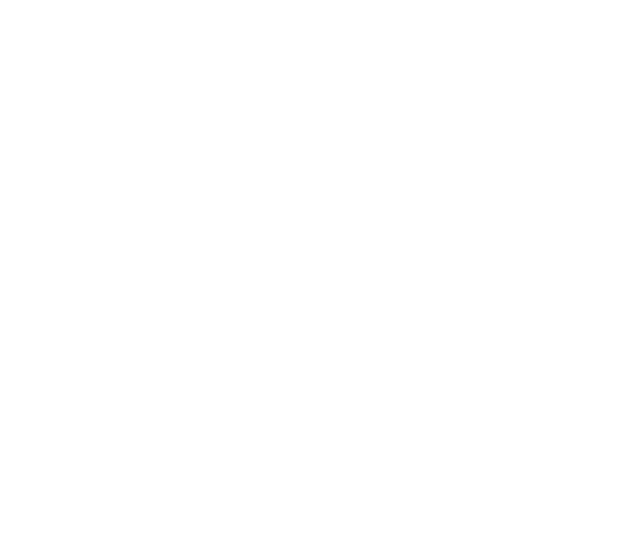
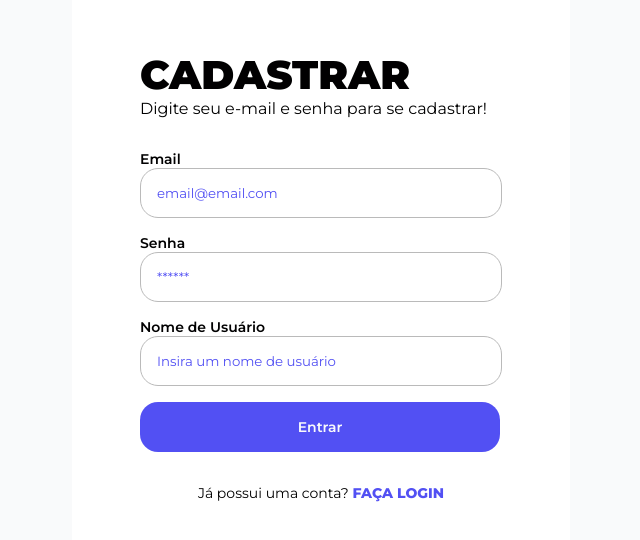
Before and after one commit to reisArthur2602/helpdev, a React (Vite) app: page /register in a window 1280 px wide. Before the commit this address had no page. Shown: the part 124-664 px from the top of the page, without its empty margins (319-959 px from the left). Built offline with nearby package versions, Linux system fonts and the light colour scheme.

Commit message:
feat: criando pagina de SignOut

```diff
--- a/src/pages/index.js
+++ b/src/pages/index.js
@@ -1,3 +1,4 @@
 export * from './signin/SignIn';
+export * from './signout/SignOut';
 // export * from './';
 // export * from './';
--- /dev/null
+++ b/src/pages/signout/SignOut.jsx
@@ -0,0 +1,45 @@
+import React from 'react';
+import * as S from './styles';
+
+import { LayoutSign } from '../../shared/layout';
+import { TextField, ButtonSubmit } from '../../shared/components';
+import { NavLink } from 'react-router-dom';
+
+export const SignOut = () => {
+  return (
+    <LayoutSign>
+      {/* title */}
+      <div>
+        <S.H1>Cadastrar</S.H1>
+        <span>Digite seu e-mail e senha para se cadastrar!</span>
+      </div>
+
+      {/* form */}
+      <S.Form>
+        <TextField
+          label="Email"
+          placeholder="email@email.com"
+          type="text"
+          name="email"
+        />
+        <TextField
+          label="Senha"
+          placeholder="******"
+          type="password"
+          name="password"
+        />
+        <TextField
+          label="Nome de Usuário"
+          placeholder="Insira um nome de usuário"
+          type="text"
+          name="username"
+        />
+        <ButtonSubmit>Entrar</ButtonSubmit>
+      </S.Form>
+      {/* link */}
+      <S.Span>
+        Já possui uma conta? <NavLink>FAÇA LOGIN</NavLink>
+      </S.Span>
+    </LayoutSign>
+  );
+};
--- /dev/null
+++ b/src/pages/signout/styles.jsx
@@ -0,0 +1,24 @@
+import styled from 'styled-components';
+
+export const H1 = styled.h1`
+  font-size: 2.5rem;
+  font-weight: var(--black);
+  text-transform: uppercase;
+`;
+export const Form = styled.form`
+display: flex;
+flex-direction: column;
+gap: 1rem;
+`
+
+export const Span = styled.span`
+width: 100%;
+text-align: center;
+font-size: 0.875rem;
+a{
+  font-weight: 800;
+  color: var(--purple);
+}
+
+
+`
--- a/src/routes/AppRoutes.jsx
+++ b/src/routes/AppRoutes.jsx
@@ -1,12 +1,12 @@
 import React from 'react';
 import {Route, Routes } from 'react-router-dom';
-import { SignIn } from '../pages';
+import { SignIn, SignOut } from '../pages';
 
 export const AppRoutes = () => {
   return (
     <Routes>
       <Route path="/" element={<SignIn />} />
-      {/* <Route path="/register" element={<SignOut />} /> */}
+      <Route path="/register" element={<SignOut/>} />
     </Routes>
   );
 };
```
